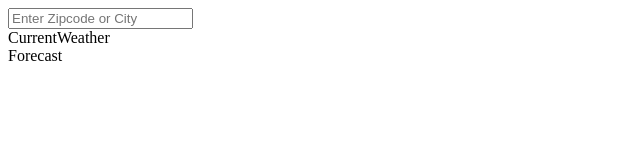
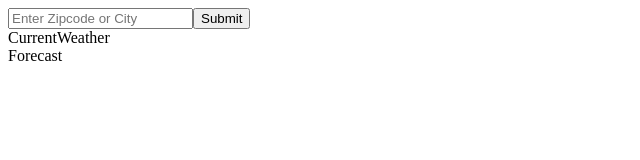
Before and after one commit to wrvines/reactweatherapp, a React (Create React App) app: page / in a window 1280 px wide. Shown: the top 160 px of the page, without its empty margins (0-640 px from the left). Built offline with nearby package versions, Linux system fonts and the light colour scheme; no server answers.

Commit message:
trying to get search to work

```diff
--- a/src/pages/Weather/Weather.js
+++ b/src/pages/Weather/Weather.js
@@ -1,3 +1,4 @@
+import axios from "axios";
 import React from "react";
 import CurrentWeather from "../../components/CurrentWeather/CurrentWeather";
 import Forecast from "../../components/Forecast/Forecast";
@@ -7,14 +8,45 @@ function Weather() {
   const apiKey = process.env.REACT_WEATHER_API_KEY;
   const locationBaseUrl = process.env.REACT_GEOCODE_BASE_URL;
 
+  const [location, setLocation] = React.useState("");
+  const [lat, setLat] = React.useState("");
+  const [long, setLong] = React.useState("");
+
   const handleSearch = (e) => {
     e.preventDefault();
-    console.log(e);
+    // console.log(e.target.value);
+    setLocation(e.target.value);
   };
+
+  const handleLocation = (e) => {
+    e.preventDefault();
+    //http: api.openweathermap.org/geo/1.0/direct?q=casper&appid=3bc574a245ec78a822b5ac520c18060d
+    // console.log(e.target.value);
+    axios
+      .get(`${locationBaseUrl}?q=${location}&appid=${apiKey}`)
+      .then((res) => {
+        console.log(res);
+      })
+      .catch((err) => console.log(err));
+  };
+
+  //   axios
+  //     .get(`${locationBaseUrl}?q=${location}&appid=${apiKey}`)
+  //     .then((res) => {
+  //       console.log(res);
+  //     })
+  //     .catch((err) => console.log(err));
 
   return (
     <div>
-      <input onChange={handleSearch} placeholder="Enter Zipcode or City" />
+      <form onSubmit={handleLocation}>
+        <input
+          onChange={handleSearch}
+          placeholder="Enter Zipcode or City"
+          value={location}
+        />
+        <input type="submit" value="Submit" />
+      </form>
       <CurrentWeather />
       <Forecast />
     </div>
```
